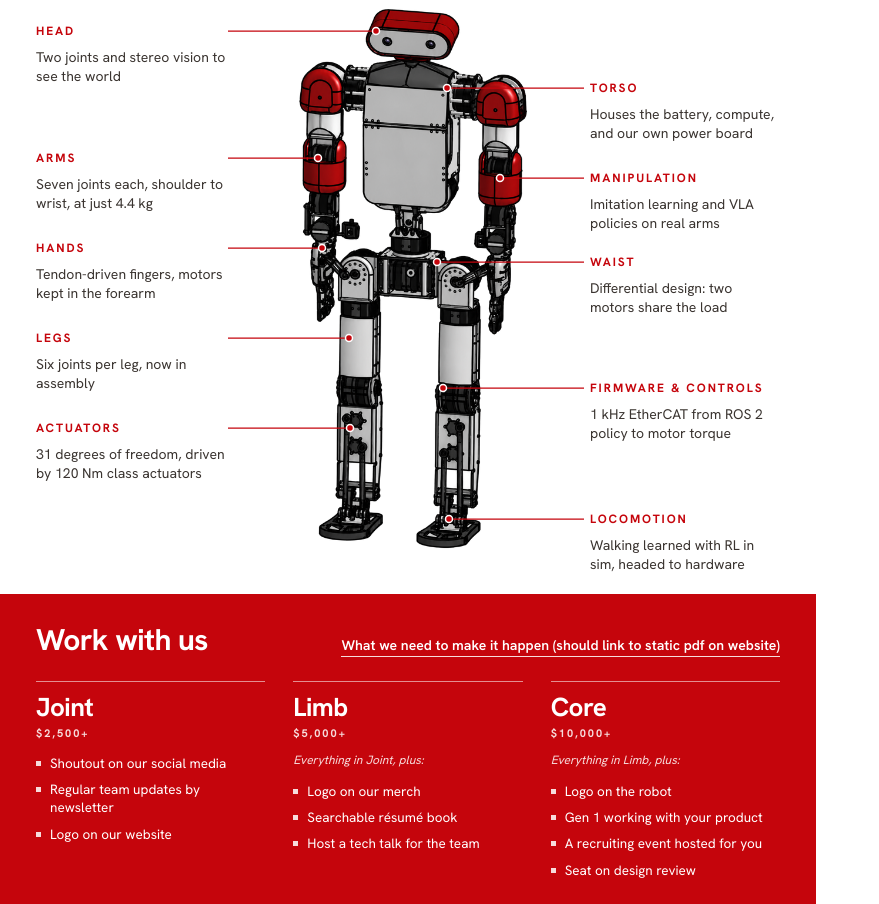
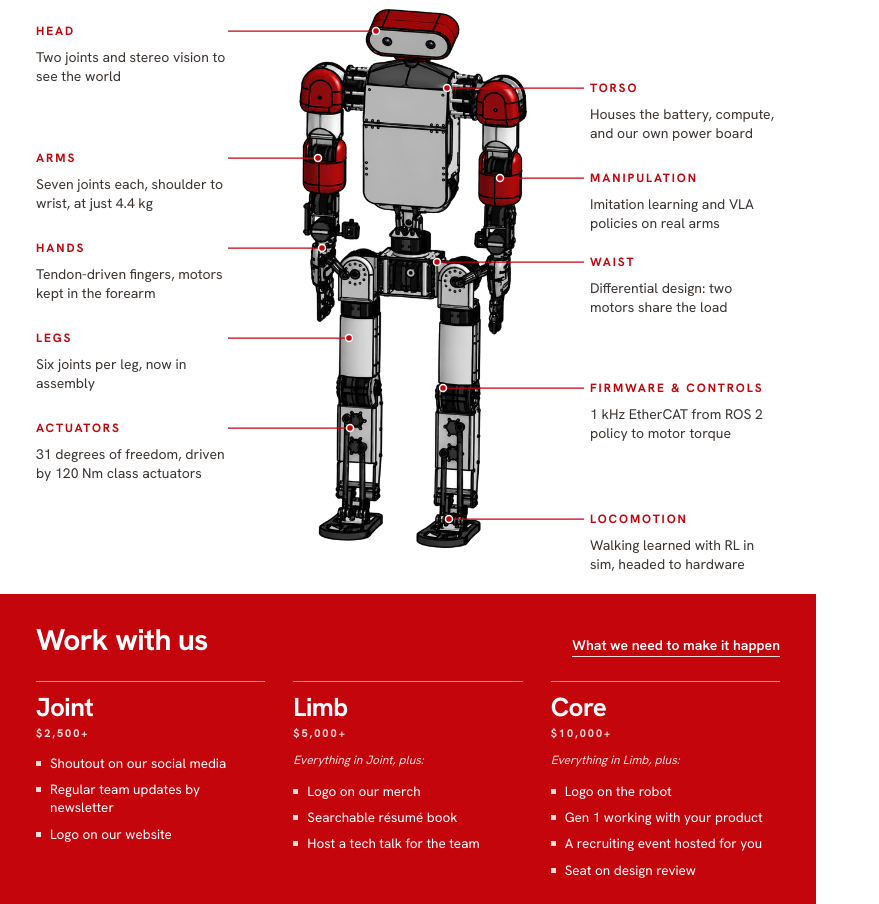
Before and after one commit to Avni2000/Sponsor-Packet, a plain HTML site: page sponsor-doc.html in a window 1280 px wide. Shown: the part 152-1056 px from the top of the page, without its empty margins (0-879 px from the left). Drawn offline with Linux system fonts and the light colour scheme.

Commit message:
Add link to budget breakdown - Fix paths for output/

```diff
--- a/sponsor-doc.html
+++ b/sponsor-doc.html
@@ -374,7 +374,7 @@
     <div class="abs footer">
       <div class="head">
         <h2>Work with us</h2>
-        <a class="cta" href="#">What we need to make it happen (should link to static pdf on website)</a>
+        <a class="cta" href="https://wiscohumanoids.com/BudgetBreakdown.pdf">What we need to make it happen</a>
       </div>
       <div class="tiers">
         <div class="tier">
```
Also changed, not shown: output/sponsor-doc-1.png (deleted), output/sponsor-doc-image.png (added), 2 other files.
